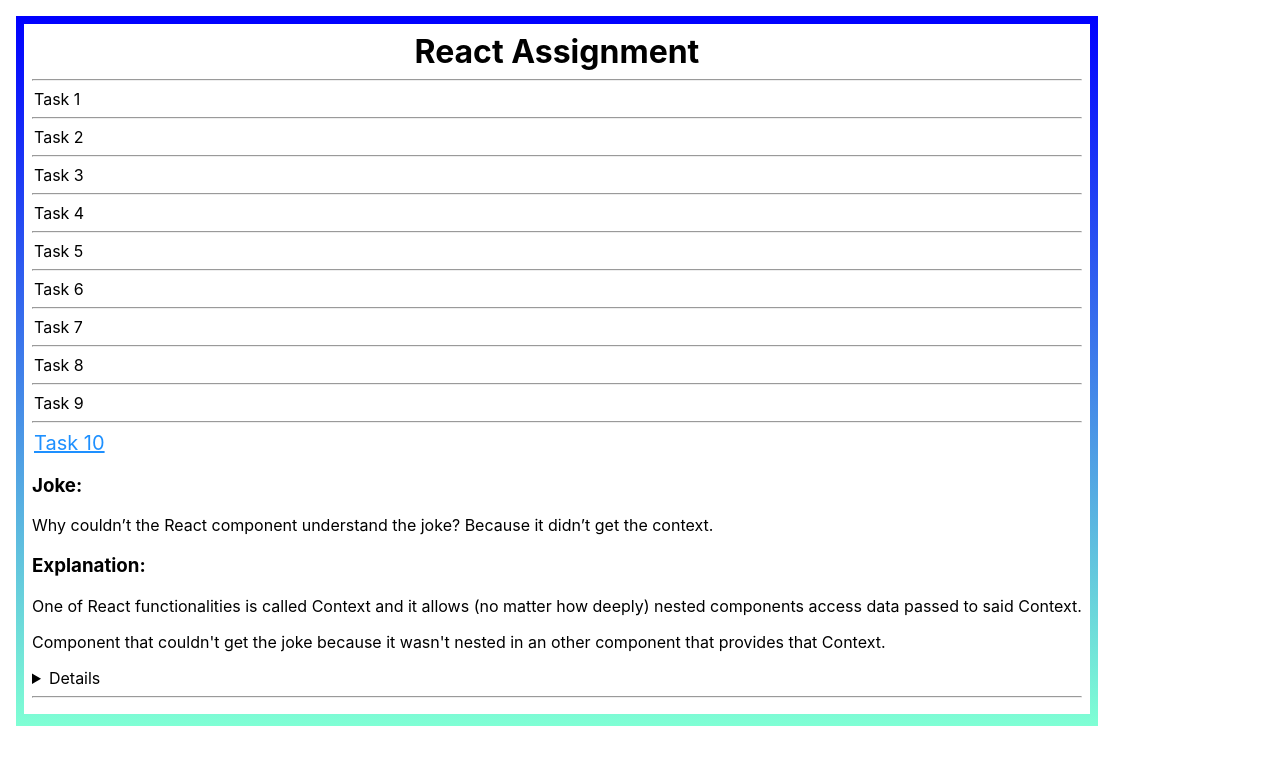
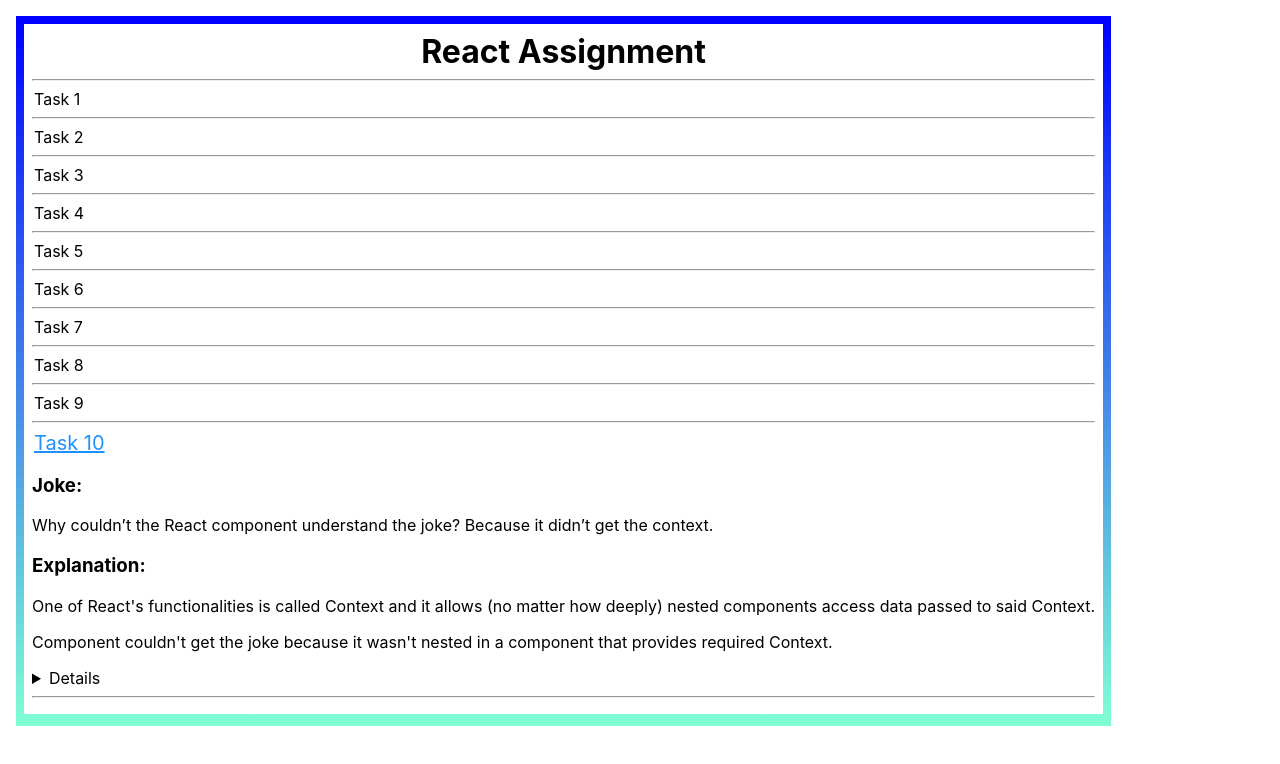
Before and after one commit to 194pp/react-assignment, a React (Create React App) app: page /task10 in a window 1280 px wide. Shown: the top 764 px of the page. Built offline with nearby package versions, Linux system fonts and the light colour scheme.

Commit message:
Task10 fixed grammar.

```diff
--- a/src/exam-tasks/task-10/Task10.js
+++ b/src/exam-tasks/task-10/Task10.js
@@ -6,11 +6,11 @@ const Task10 = () => {
       <p>Why couldn’t the React component understand the joke?
         Because it didn’t get the context.</p>
       <h3>Explanation:</h3>
-      <p>One of React functionalities is called Context
+      <p>One of React's functionalities is called Context
         and it allows (no matter how deeply) nested components
         access data passed to said Context.</p>
-      <p>Component that couldn't get
-        the joke because it wasn't nested in an other component that provides that Context.
+      <p>Component couldn't get
+        the joke because it wasn't nested in a component that provides required Context.
       </p>
       <details><b>Making it an inside joke 😉.</b></details>
     </div>
```
